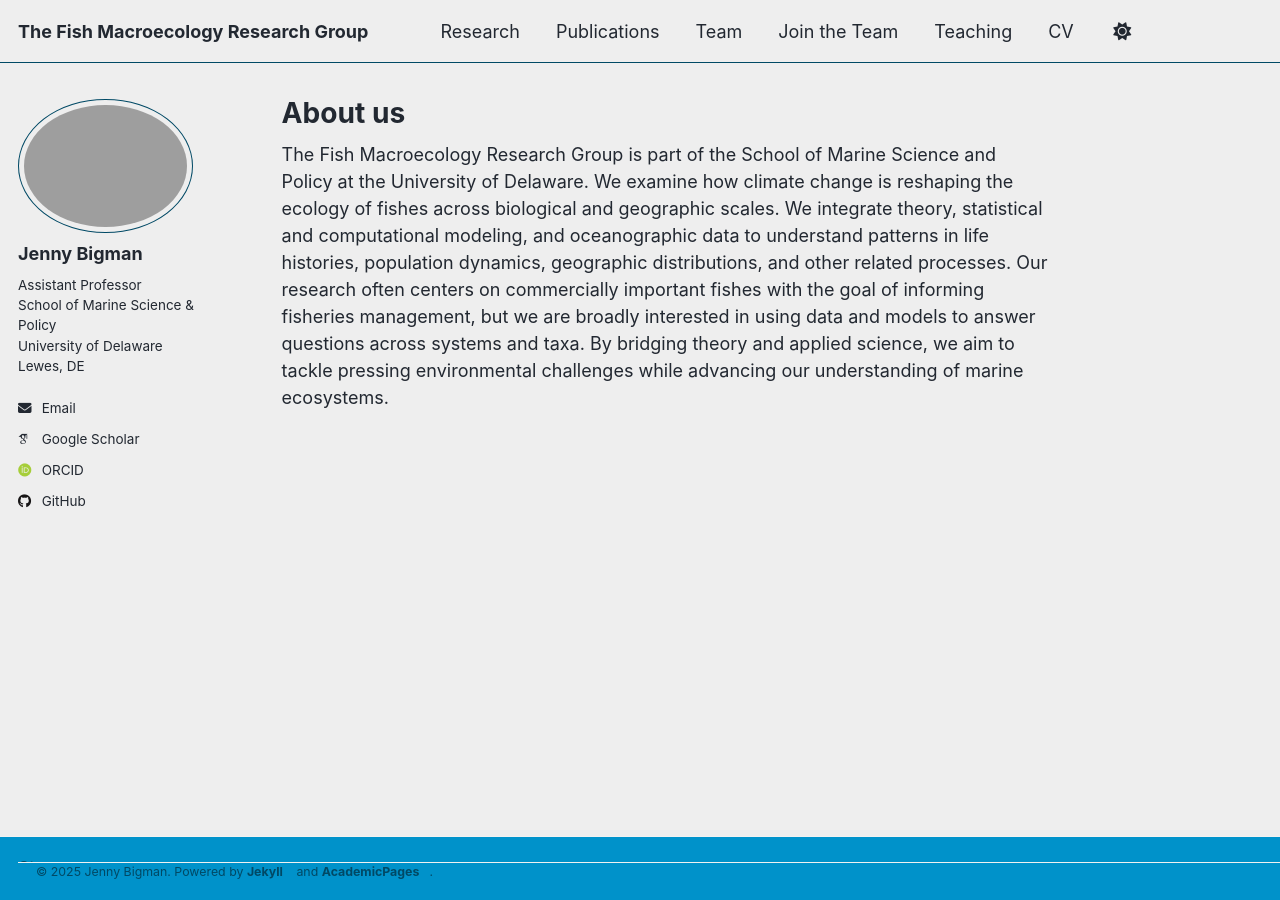
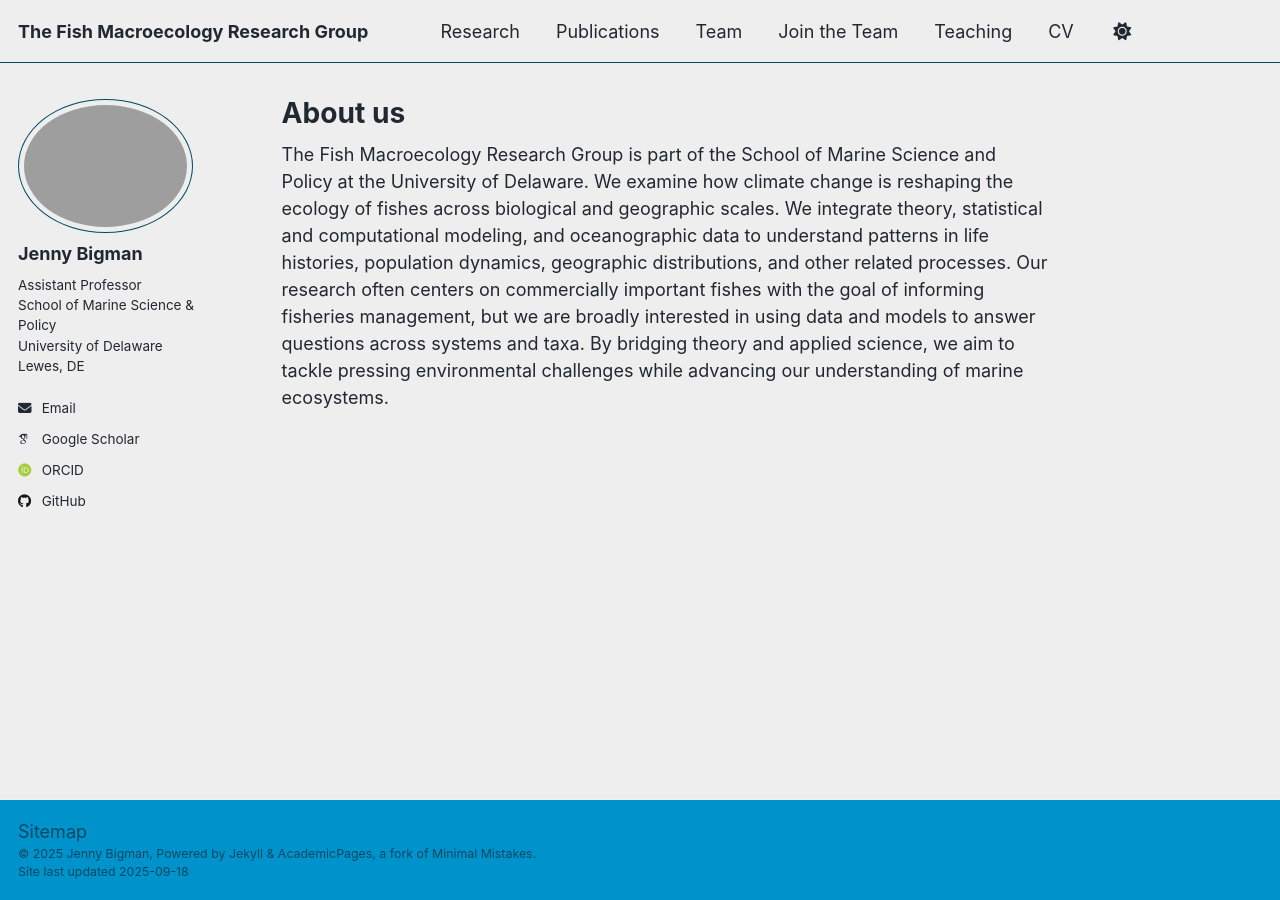
Before and after one commit to jennybigman/jennybigman.github.io, a Jekyll site: the page built from _pages/about.md, in a window 1280 px wide. Built offline with Jekyll 4.4.1, drawn with Linux system fonts in a browser that asks for light colours; some web fonts are replaced; a script that is not in the unit is left out.

Commit message:
Update footer.html

```diff
--- a/_includes/footer.html
+++ b/_includes/footer.html
@@ -1,3 +1,14 @@
+
+{% include base_path %}
+
+
+
+<div class="page__footer-copyright">
+  &copy; {{ site.time | date: '%Y' }} {{ site.name | default: site.title }}, {{ site.data.ui-text[site.locale].powered_by | default: "Powered by" }} <a href="http://jekyllrb.com" rel="nofollow">Jekyll</a> &amp; <a href="https://github.com/academicpages/academicpages.github.io">AcademicPages</a>, a fork of <a href="https://mademistakes.com/work/minimal-mistakes-jekyll-theme/" rel="nofollow">Minimal Mistakes</a>.<br />
+  Site last updated {{ "now" | date: '%Y-%m-%d' }}
+</div>
+
+
 <!-- {% include base_path %}
 
 {% if site.author.github or site.author.bitbucket or site.atom_feed.hide != true %}
@@ -25,7 +36,7 @@
 </div>
 -->
 
-<footer class="page__footer">
+<!-- <footer class="page__footer">
   <div class="page__footer-follow">
     {% assign a = site.author %}
  <!--   <ul class="social-icons" style="list-style:none; padding-left:0; margin:0;">
@@ -36,10 +47,10 @@
       {% if a.website %}<li style="display:inline; margin-right:0.75rem;"><a href="{{ a.website }}">Website</a></li>{% endif %}
     </ul>
   </div>
--->
+
   <div class="page__footer-copyright">
     &copy; {{ site.time | date: '%Y' }} {{ site.author.name | default: site.title }}.
     Powered by <a href="https://jekyllrb.com" rel="nofollow">Jekyll</a> and
     <a href="https://github.com/academicpages/academicpages.github.io" rel="nofollow">AcademicPages</a>.
   </div>
-</footer>
+</footer>-->
```
